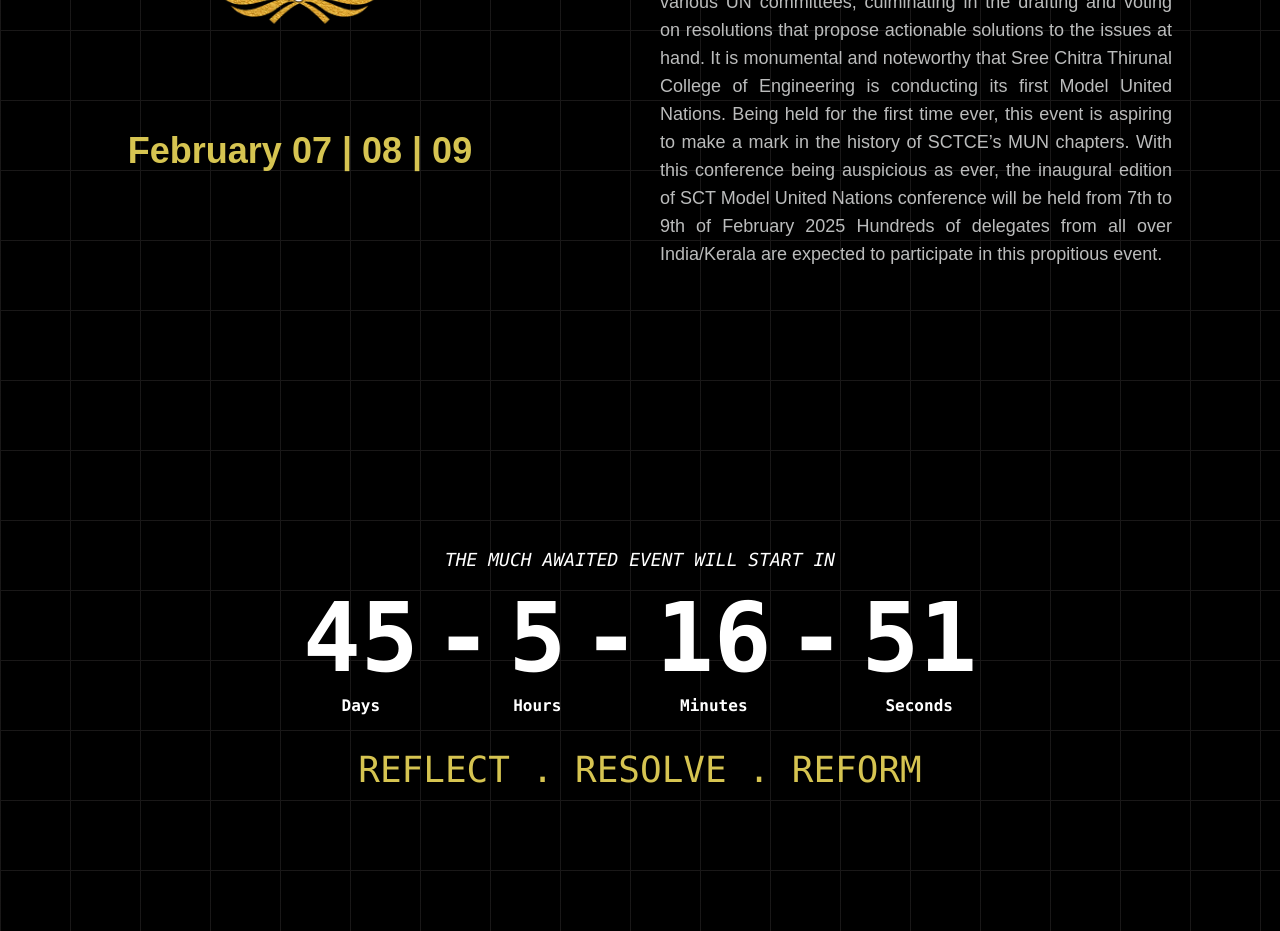
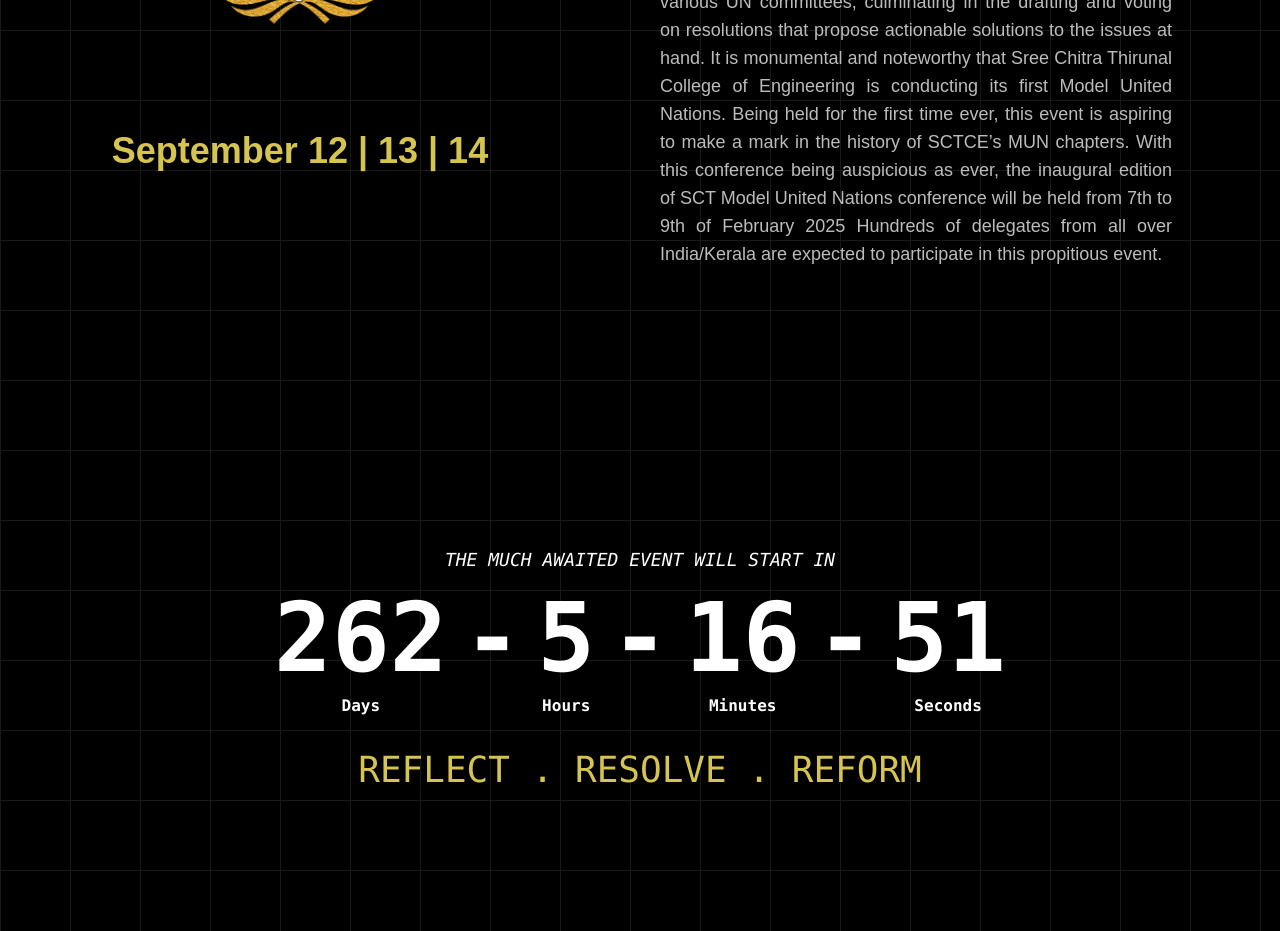
Before and after one commit to amithbiju/mun_webpage, a Next.js app: page / in a window 1280 px wide. Shown: the part 1020-1951 px from the top of the page. Built offline with nearby package versions, Linux system fonts and the light colour scheme.

Commit message:
update--timereset

```diff
--- a/components/About.tsx
+++ b/components/About.tsx
@@ -28,7 +28,7 @@ Hundreds of delegates from all over India/Kerala are expected to participate in
               className="object-contain rounded-md"
             />
             <h2 className="font-palanquin mt-4 text-4xl font-bold text-[#d6c451] lg:max-w-lg text-center">
-              February 07 | 08 | 09
+              September 12 | 13 | 14
             </h2>
           </div>
         </div>
--- a/components/Timer.tsx
+++ b/components/Timer.tsx
@@ -11,7 +11,7 @@ interface TimeLeft {
 
 export const Timer = () => {
   const calculateTimeLeft = (): TimeLeft => {
-    const eventDate: Date = new Date("2025-02-07T16:30:00"); // Replace with your event date
+    const eventDate: Date = new Date("2025-09-12T16:30:00"); // Replace with your event date
     const now: Date = new Date();
     const difference: number = eventDate.getTime() - now.getTime(); // Use getTime() to get the timestamp in milliseconds
 
```
